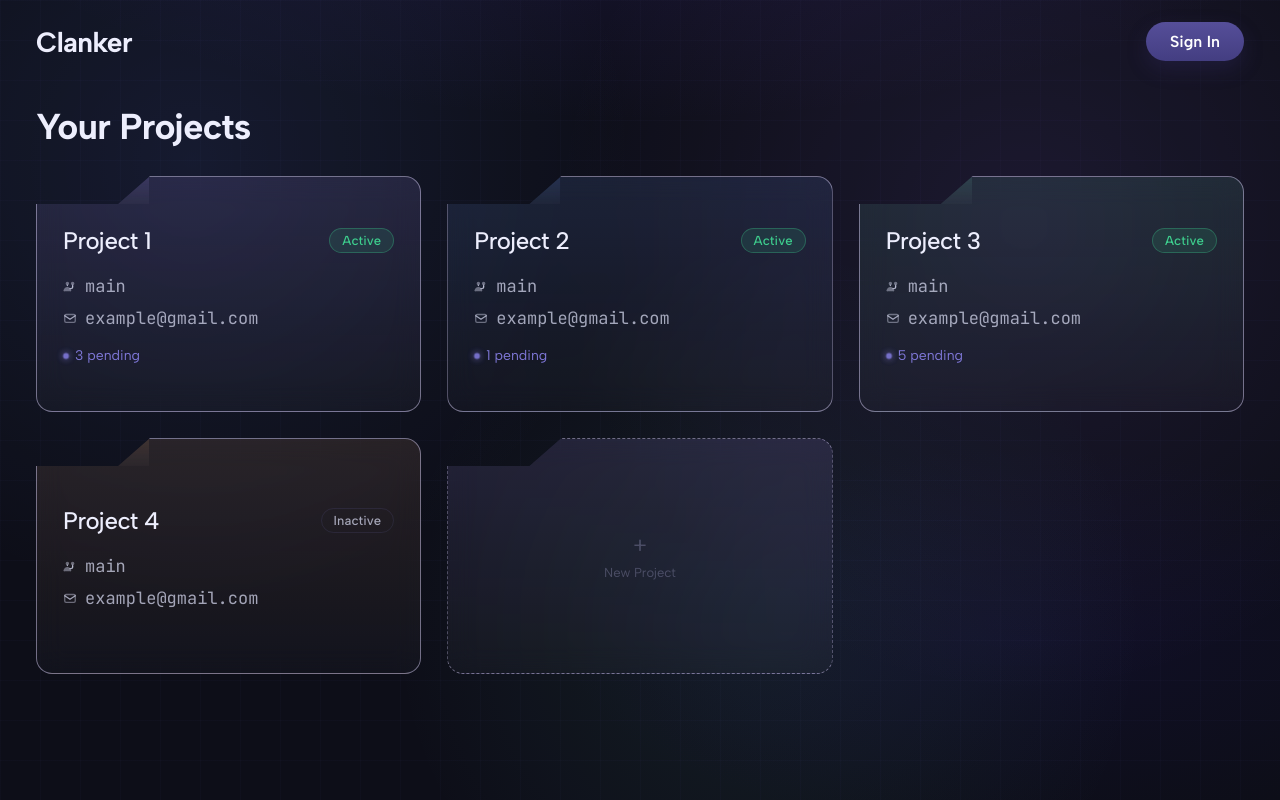
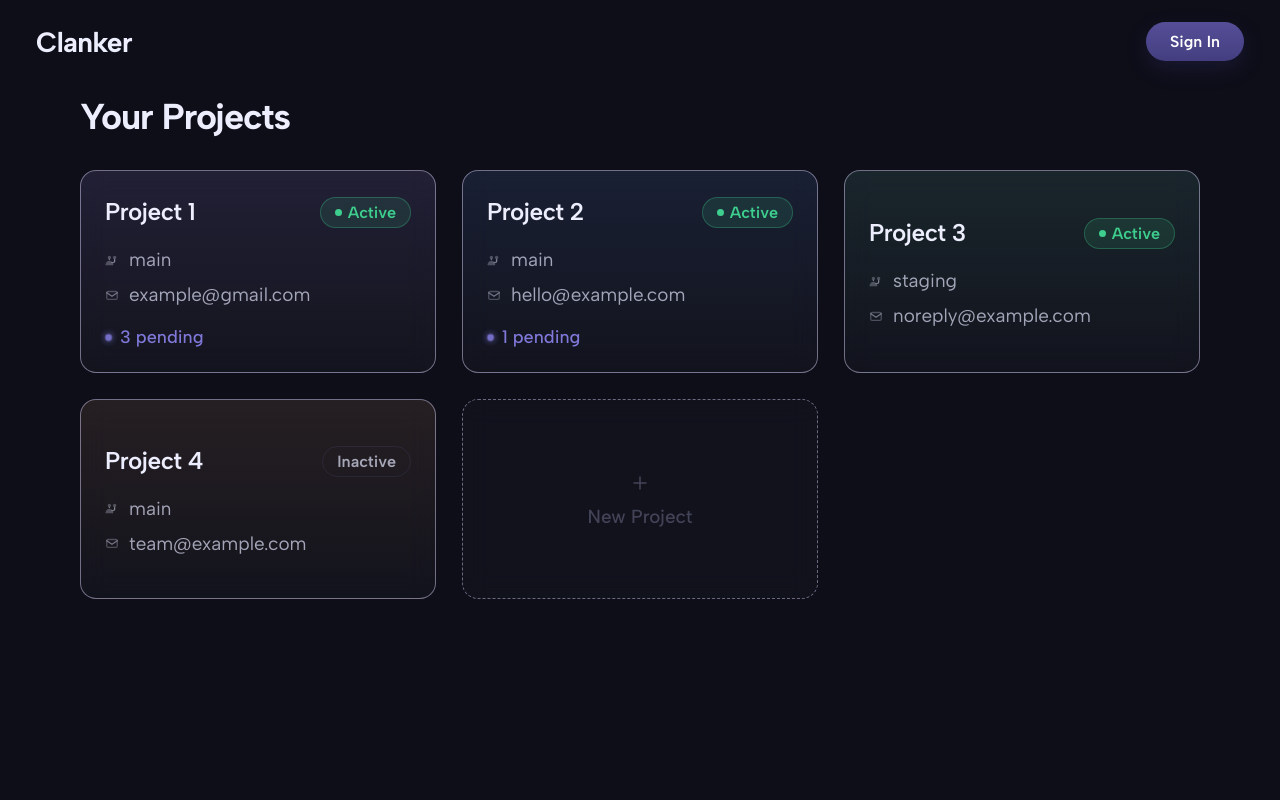
Before and after one commit to angela-yang/lahacks26, a Next.js app: page / in a window 1280 px wide. Built offline with nearby package versions, Linux system fonts and the light colour scheme.

Commit message:
Fixed design bugs

```diff
--- a/app/api/auth/[...nextauth]/route.ts
+++ /dev/null
@@ -1,3 +0,0 @@
-import { handlers } from "@/auth";
-
-export const { GET, POST } = handlers;
--- a/app/components/ProjectDetailView.tsx
+++ b/app/components/ProjectDetailView.tsx
@@ -2,7 +2,7 @@
 
 import { useState, useEffect } from "react";
 import Navbar from "./Navbar";
-import type { Project, Feedback } from "../page";
+import type { Project, Feedback, FeedbackStatus } from "../lib/data";
 
 interface Props {
   project: Project;
@@ -12,13 +12,26 @@ interface Props {
   onBackToProjects: () => void;
 }
 
-const STATUS_LABELS: Record<string, string> = {
-  pending: "Not Started",
+const STATUS_LABELS: Record<FeedbackStatus, string> = {
+  queued: "Not Started",
   implementing: "Ongoing",
   testing: "Ongoing",
-  staged: "Ongoing",
-  done: "Finished",
+  staging: "Ongoing",
+  deployed: "Finished",
+  rejected: "Rejected",
 };
+
+function feedbackToUiStage(status: FeedbackStatus): "not-started" | "ongoing" | "finished" {
+  if (status === "deployed") return "finished";
+  if (status === "queued" || status === "rejected") return "not-started";
+  return "ongoing";
+}
+
+function statusPillStageClass(status: FeedbackStatus): string {
+  const s = feedbackToUiStage(status);
+  const slug = s === "finished" ? "finished" : s === "not-started" ? "not-started" : "ongoing";
+  return `status-pill stage-${slug}`;
+}
 
 const PRIORITY_COLORS: Record<string, string> = {
   high: "priority-high",
@@ -131,7 +144,7 @@ export default function ProjectDetailView({
                       <span className={`priority-badge ${PRIORITY_COLORS[f.priority]}`}>
                         {f.priority.charAt(0).toUpperCase() + f.priority.slice(1)} Priority
                       </span>
-                      <span className={`status-pill stage-${f.status === "done" ? "finished" : f.status === "pending" ? "not-started" : "ongoing"}`}>
+                      <span className={statusPillStageClass(f.status)}>
                         {STATUS_LABELS[f.status]}
                       </span>
                     </div>
@@ -164,15 +177,15 @@ function BackIcon() {
 }
 
 function FeedbackDetail({ feedback }: { feedback: Feedback }) {
-  const toStage = (value: Feedback["status"]) =>
-    value === "done" ? "finished" : value === "pending" ? "not-started" : "ongoing";
-  const [status, setStatus] = useState<"not-started" | "ongoing" | "finished">(toStage(feedback.status));
+  const [status, setStatus] = useState<"not-started" | "ongoing" | "finished">(
+    feedbackToUiStage(feedback.status)
+  );
 
   const PIPELINE: Array<"not-started" | "ongoing" | "finished"> = ["not-started", "ongoing", "finished"];
   const currentIdx = PIPELINE.indexOf(status);
 
   useEffect(() => {
-    setStatus(toStage(feedback.status));
+    setStatus(feedbackToUiStage(feedback.status));
   }, [feedback]);
 
   const advance = () => {
--- a/app/components/ProjectsView.tsx
+++ b/app/components/ProjectsView.tsx
@@ -2,7 +2,7 @@
 
 import { useState, useEffect } from "react";
 import Navbar from "./Navbar";
-import type { Project } from "../page";
+import type { Project } from "../lib/data";
 
 interface Props {
   projects: Project[];
--- a/app/globals.css
+++ b/app/globals.css
@@ -1,4 +1,4 @@
-@import url('https://fonts.googleapis.com/css2?family=Albert+Sans:wght@400;500;600;700&family=JetBrains+Mono:wght@400;500&display=swap');
+@import url('https://fonts.googleapis.com/css2?family=Albert+Sans:wght@400;500;600;700&display=swap');
 
 /* ─── Reset & Tokens ─── */
 *, *::before, *::after { box-sizing: border-box; margin: 0; padding: 0; }
@@ -26,7 +26,7 @@
   --radius-card: 16px;
   --radius-sm: 8px;
   --font: 'Albert Sans', sans-serif;
-  --font-mono: 'JetBrains Mono', monospace;
+  --font-mono: 'Albert Sans', sans-serif;
   --transition: 200ms cubic-bezier(0.4, 0, 0.2, 1);
   --spring: 400ms cubic-bezier(0.34, 1.56, 0.64, 1);
 }
@@ -36,7 +36,14 @@ html, body {
   background: var(--bg);
   color: var(--text-primary);
   font-family: var(--font);
-  font-size: 16px;
+  font-size: 18px;
+}
+
+button,
+input,
+select,
+textarea {
+  font-family: var(--font);
 }
 
 /* ─── Background atmosphere ─── */
--- a/app/lib/data.ts
+++ b/app/lib/data.ts
@@ -30,43 +30,43 @@ export interface Project {
 export const MOCK_PROJECTS: Project[] = [
   {
     id: '1',
-    name: 'Acme Corp Portal',
+    name: 'Project 1',
     branch: 'main',
-    email: 'feedback@acmecorp.com',
+    email: 'example@gmail.com',
     status: 'active',
     feedbackCount: 3,
     lastActivity: '2 min ago',
-    tech: ['React', 'Node.js', 'PostgreSQL'],
+    tech: [],
   },
   {
     id: '2',
-    name: 'Luminary Design',
+    name: 'Project 2',
     branch: 'main',
-    email: 'dev@luminary.io',
+    email: 'hello@example.com',
     status: 'active',
     feedbackCount: 1,
     lastActivity: '18 min ago',
-    tech: ['Next.js', 'Tailwind'],
+    tech: [],
   },
   {
     id: '3',
-    name: 'Horizon SaaS',
+    name: 'Project 3',
     branch: 'staging',
-    email: 'tech@horizonsaas.com',
+    email: 'noreply@example.com',
     status: 'active',
-    feedbackCount: 5,
+    feedbackCount: 0,
     lastActivity: '1 hr ago',
-    tech: ['Vue', 'Django', 'Redis'],
+    tech: [],
   },
   {
     id: '4',
-    name: 'Vex Studio',
+    name: 'Project 4',
     branch: 'main',
-    email: 'studio@vex.co',
+    email: 'team@example.com',
     status: 'inactive',
     feedbackCount: 0,
     lastActivity: '3 days ago',
-    tech: ['Svelte', 'Supabase'],
+    tech: [],
   },
 ]
 
@@ -81,7 +81,7 @@ export const MOCK_FEEDBACK: Feedback[] = [
     priority: 'high',
     status: 'implementing',
     estimatedTime: '2–3 hours',
-    project: 'Acme Corp Portal',
+    project: 'Project 1',
     logs: [
       '→ Fetched email via IMAP',
       '→ Classified as UI bug, priority: high',
@@ -99,7 +99,7 @@ export const MOCK_FEEDBACK: Feedback[] = [
     priority: 'medium',
     status: 'queued',
     estimatedTime: '1–2 hours',
-    project: 'Acme Corp Portal',
+    project: 'Project 1',
   },
   {
     id: 'f3',
@@ -111,7 +111,7 @@ export const MOCK_FEEDBACK: Feedback[] = [
     priority: 'low',
     status: 'testing',
     estimatedTime: '30 min',
-    project: 'Acme Corp Portal',
+    project: 'Project 1',
     logs: [
       '→ Fetched email via IMAP',
       '→ Classified as UX issue, priority: low',
@@ -132,7 +132,7 @@ export const MOCK_FEEDBACK: Feedback[] = [
     priority: 'medium',
     status: 'staging',
     estimatedTime: '20 min',
-    project: 'Luminary Design',
+    project: 'Project 2',
     logs: [
       '→ Fetched email via IMAP',
       '→ Classified as content change',
--- /dev/null
+++ b/app/page.module.css
@@ -0,0 +1,228 @@
+/* Uses tokens from app/globals.css :root — all text Albert Sans via body */
+
+.card {
+  position: relative;
+  display: block;
+  width: 100%;
+  font: inherit;
+  color: inherit;
+  cursor: pointer;
+  text-align: left;
+  background: linear-gradient(180deg, rgba(255, 255, 255, 0.06), rgba(255, 255, 255, 0.028));
+  border: 1px solid rgba(210, 202, 240, 0.5);
+  border-radius: var(--radius-card);
+  padding: 26px 24px 24px;
+  min-height: 200px;
+  backdrop-filter: blur(14px);
+  opacity: 0;
+  transform: translateY(16px);
+  animation: cardIn 400ms cubic-bezier(0.34, 1.56, 0.64, 1) forwards;
+  transition:
+    border-color 200ms cubic-bezier(0.4, 0, 0.2, 1),
+    background 200ms cubic-bezier(0.4, 0, 0.2, 1),
+    transform 200ms cubic-bezier(0.4, 0, 0.2, 1),
+    box-shadow 200ms cubic-bezier(0.4, 0, 0.2, 1);
+}
+
+@keyframes cardIn {
+  to {
+    opacity: 1;
+    transform: translateY(0);
+  }
+}
+
+.card:hover {
+  border-color: rgba(225, 219, 247, 0.72);
+  background: linear-gradient(180deg, rgba(255, 255, 255, 0.075), rgba(255, 255, 255, 0.034));
+  transform: translateY(-2px);
+  box-shadow: 0 10px 30px rgba(92, 74, 165, 0.2);
+}
+
+.dimmed {
+  opacity: 0.55;
+}
+
+.dimmed:hover {
+  opacity: 0.72;
+}
+
+.grid .card:nth-child(4n + 1):not(.addCard) {
+  background: linear-gradient(180deg, rgba(178, 156, 255, 0.13), rgba(255, 255, 255, 0.026));
+}
+
+.grid .card:nth-child(4n + 2):not(.addCard) {
+  background: linear-gradient(180deg, rgba(118, 166, 255, 0.12), rgba(255, 255, 255, 0.024));
+}
+
+.grid .card:nth-child(4n + 3):not(.addCard) {
+  background: linear-gradient(180deg, rgba(120, 214, 191, 0.12), rgba(255, 255, 255, 0.024));
+}
+
+.grid .card:nth-child(4n + 4):not(.addCard) {
+  background: linear-gradient(180deg, rgba(246, 177, 121, 0.11), rgba(255, 255, 255, 0.024));
+}
+
+.cardHeader {
+  display: flex;
+  align-items: flex-start;
+  justify-content: space-between;
+  gap: 16px;
+  margin-bottom: 20px;
+}
+
+.cardName {
+  margin: 0;
+  font-size: 1.35rem;
+  font-weight: 600;
+  letter-spacing: -0.02em;
+  line-height: 1.25;
+  color: var(--text-primary);
+}
+
+.badge {
+  flex-shrink: 0;
+  font-size: 0.9rem;
+  font-weight: 600;
+  border-radius: 999px;
+  padding: 5px 14px;
+  border: 1px solid;
+  display: inline-flex;
+  align-items: center;
+  gap: 6px;
+}
+
+.badgeDot {
+  width: 7px;
+  height: 7px;
+  border-radius: 50%;
+  background: currentColor;
+}
+
+.active {
+  color: var(--green);
+  border-color: var(--green-border);
+  background: var(--green-bg);
+}
+
+.inactive {
+  color: var(--text-secondary);
+  border-color: var(--border);
+  background: transparent;
+}
+
+.paused {
+  color: var(--amber);
+  border-color: rgba(245, 183, 92, 0.35);
+  background: var(--amber-bg);
+}
+
+.cardMeta {
+  display: flex;
+  flex-direction: column;
+  gap: 12px;
+}
+
+.metaItem {
+  display: flex;
+  align-items: center;
+  gap: 10px;
+  font-size: 1.05rem;
+  font-family: var(--font);
+  color: var(--text-secondary);
+}
+
+.metaItem svg {
+  flex-shrink: 0;
+  opacity: 0.65;
+}
+
+.feedbackLine {
+  margin-top: 20px;
+  display: flex;
+  align-items: center;
+  gap: 8px;
+  font-size: 1rem;
+  font-weight: 500;
+  color: var(--accent);
+}
+
+.countDot {
+  width: 7px;
+  height: 7px;
+  border-radius: 50%;
+  background: var(--accent);
+  box-shadow: 0 0 8px var(--accent);
+  animation: pulse 2s infinite;
+}
+
+@keyframes pulse {
+  0%,
+  100% {
+    opacity: 1;
+    transform: scale(1);
+  }
+  50% {
+    opacity: 0.6;
+    transform: scale(0.85);
+  }
+}
+
+.main {
+  position: relative;
+  z-index: 1;
+  padding: 12px 36px 56px;
+}
+
+.container {
+  max-width: 1120px;
+  margin: 0 auto;
+}
+
+.title {
+  font-size: 2rem;
+  font-weight: 700;
+  letter-spacing: -0.03em;
+  color: var(--text-primary);
+  margin-bottom: 32px;
+}
+
+.grid {
+  display: grid;
+  grid-template-columns: repeat(auto-fill, minmax(280px, 1fr));
+  gap: 26px;
+}
+
+.addCard {
+  display: flex;
+  flex-direction: column;
+  align-items: center;
+  justify-content: center;
+  gap: 12px;
+  min-height: 200px;
+  border-style: dashed;
+  border-color: rgba(222, 210, 255, 0.45);
+  background: rgba(255, 255, 255, 0.02);
+  font-size: 1.05rem;
+  font-weight: 500;
+  color: var(--text-muted);
+  border-radius: var(--radius-card);
+}
+
+.addCard:hover {
+  border-style: solid;
+  border-color: var(--border-active);
+  color: var(--accent);
+  background: rgba(127, 120, 216, 0.06);
+}
+
+.addIcon {
+  display: flex;
+  align-items: center;
+  justify-content: center;
+  color: var(--text-muted);
+  transition: color 200ms ease;
+}
+
+.addCard:hover .addIcon {
+  color: var(--accent);
+}
--- a/app/page.tsx
+++ b/app/page.tsx
@@ -1,87 +1,137 @@
-"use client";
+'use client'
 
-import { useState } from "react";
-import ProjectsView from "./components/ProjectsView";
-import ProjectDetailView from "./components/ProjectDetailView";
+import { useMemo, useState } from 'react'
+import Navbar from './components/Navbar'
+import ProjectDetailView from './components/ProjectDetailView'
+import { MOCK_FEEDBACK, MOCK_PROJECTS, type Project } from './lib/data'
+import styles from './page.module.css'
 
-export type Project = {
-  id: string;
-  name: string;
-  branch: string;
-  email: string;
-  status: "active" | "inactive";
-  feedbackCount: number;
-};
+const STATUS_LABEL: Record<Project['status'], string> = {
+  active: 'Active',
+  inactive: 'Inactive',
+  paused: 'Paused',
+}
 
-export type Feedback = {
-  id: string;
-  projectId: string;
-  title: string;
-  from: string;
-  receivedAt: string;
-  priority: "high" | "low" | "medium";
-  estimatedTime: string;
-  content: string;
-  summary: string;
-  status: "pending" | "implementing" | "testing" | "staged" | "done";
-};
+function StatusBadge({ status }: { status: Project['status'] }) {
+  return (
+    <span className={`${styles.badge} ${styles[status]}`}>
+      {status === 'active' && <span className={styles.badgeDot} />}
+      {STATUS_LABEL[status]}
+    </span>
+  )
+}
 
-const MOCK_PROJECTS: Project[] = [
-  { id: "p1", name: "Project 1", branch: "main", email: "example@gmail.com", status: "active", feedbackCount: 3 },
-  { id: "p2", name: "Project 2", branch: "main", email: "example@gmail.com", status: "active", feedbackCount: 1 },
-  { id: "p3", name: "Project 3", branch: "main", email: "example@gmail.com", status: "active", feedbackCount: 5 },
-  { id: "p4", name: "Project 4", branch: "main", email: "example@gmail.com", status: "inactive", feedbackCount: 0 },
-];
+function ProjectCard({
+  project,
+  index,
+  onOpen,
+}: {
+  project: Project
+  index: number
+  onOpen: (p: Project) => void
+}) {
+  return (
+    <button
+      type="button"
+      className={`${styles.card} ${project.status === 'inactive' ? styles.dimmed : ''}`}
+      style={{ animationDelay: `${index * 60}ms` }}
+      onClick={() => onOpen(project)}
+    >
+      <div className={styles.cardHeader}>
+        <h3 className={styles.cardName}>{project.name}</h3>
+        <StatusBadge status={project.status} />
+      </div>
 
-const MOCK_FEEDBACK: Feedback[] = [
-  {
-    id: "f1", projectId: "p1", title: "Feedback lalalla", from: "example@gmail.com",
-    receivedAt: "2026-04-25 10:30 AM", priority: "high", estimatedTime: "2–4 hours",
-    content: "Lalallalallala here is some feedback that I want improved pls",
-    summary: "Lalallalallala here is a feedback summary yay", status: "pending",
-  },
-  {
-    id: "f2", projectId: "p1", title: "Feedback 2", from: "example@gmail.com",
-    receivedAt: "2026-04-25 10:30 AM", priority: "low", estimatedTime: "1–2 hours",
-    content: "Lalallalallala here is another feedback that needs fixing asap thank you",
-    summary: "Lalallalallala here is another feedback summary yay", status: "implementing",
-  },
-  {
-    id: "f3", projectId: "p1", title: "Navigation bug fix", from: "client@acme.com",
-    receivedAt: "2026-04-24 02:15 PM", priority: "medium", estimatedTime: "3–5 hours",
-    content: "The navigation bar breaks on mobile when the sidebar is open.",
-    summary: "Mobile nav bar conflicts with sidebar overlay.", status: "staged",
-  },
-  {
-    id: "f4", projectId: "p2", title: "Dark mode toggle", from: "example@gmail.com",
-    receivedAt: "2026-04-25 09:00 AM", priority: "low", estimatedTime: "1 hour",
-    content: "Please add a dark mode toggle to the settings page.",
-    summary: "Add dark mode toggle to settings.", status: "testing",
-  },
-  {
-    id: "f5", projectId: "p3", title: "Performance issue on dashboard", from: "stakeholder@corp.com",
-    receivedAt: "2026-04-25 08:00 AM", priority: "high", estimatedTime: "4–6 hours",
-    content: "Dashboard loads extremely slowly when there are more than 100 items.",
-    summary: "Dashboard pagination or lazy-loading needed.", status: "pending",
-  },
-];
+      <div className={styles.cardMeta}>
+        <div className={styles.metaItem}>
+          <BranchIcon />
+          <span>{project.branch}</span>
+        </div>
+        <div className={styles.metaItem}>
+          <MailIcon />
+          <span>{project.email}</span>
+        </div>
+      </div>
 
-export default function App() {
-  const [selectedProject, setSelectedProject] = useState<Project | null>(null);
+      {project.feedbackCount > 0 && (
+        <div className={styles.feedbackLine}>
+          <span className={styles.countDot} />
+          <span>{project.feedbackCount} pending</span>
+        </div>
+      )}
+    </button>
+  )
+}
+
+function BranchIcon() {
+  return (
+    <svg width="14" height="14" viewBox="0 0 16 16" fill="none" aria-hidden>
+      <path
+        d="M5 3a2 2 0 1 0 0 4 2 2 0 0 0 0-4zm0 6a4 4 0 0 0-3.9 3.1A1 1 0 0 0 2 14h6a1 1 0 0 0 .9-1.9A4 4 0 0 0 5 9zm6-6a2 2 0 1 0 0 4 2 2 0 0 0 0-4z"
+        fill="currentColor"
+        opacity="0.6"
+      />
+      <path d="M11 7v2M5 7v.5" stroke="currentColor" strokeWidth="1.5" strokeLinecap="round" />
+      <path d="M11 9a2 2 0 0 1-2 2H8" stroke="currentColor" strokeWidth="1.5" strokeLinecap="round" />
+    </svg>
+  )
+}
+
+function MailIcon() {
+  return (
+    <svg width="14" height="14" viewBox="0 0 16 16" fill="none" aria-hidden>
+      <rect x="2" y="4" width="12" height="9" rx="1.5" stroke="currentColor" strokeWidth="1.5" opacity="0.6" />
+      <path d="M2 5.5l6 4 6-4" stroke="currentColor" strokeWidth="1.5" strokeLinecap="round" />
+    </svg>
+  )
+}
+
+export default function ProjectsPage() {
+  const [selected, setSelected] = useState<Project | null>(null)
+
+  const feedbackForProject = useMemo(() => {
+    if (!selected) return []
+    return MOCK_FEEDBACK.filter((f) => f.project === selected.name)
+  }, [selected])
+
+  if (selected) {
+    return (
+      <ProjectDetailView
+        project={selected}
+        allProjects={MOCK_PROJECTS}
+        feedback={feedbackForProject}
+        onSelectProject={setSelected}
+        onBackToProjects={() => setSelected(null)}
+      />
+    )
+  }
 
   return (
-    <div className="app-root">
-      {selectedProject ? (
-        <ProjectDetailView
-          project={selectedProject}
-          allProjects={MOCK_PROJECTS}
-          feedback={MOCK_FEEDBACK.filter((f) => f.projectId === selectedProject.id)}
-          onSelectProject={setSelectedProject}
-          onBackToProjects={() => setSelectedProject(null)}
-        />
-      ) : (
-        <ProjectsView projects={MOCK_PROJECTS} onSelectProject={setSelectedProject} />
-      )}
-    </div>
-  );
+    <>
+      <Navbar />
+      <main className={styles.main}>
+        <div className={styles.container}>
+          <h1 className={styles.title}>Your Projects</h1>
+
+          <div className={styles.grid}>
+            {MOCK_PROJECTS.map((p, i) => (
+              <ProjectCard key={p.id} project={p} index={i} onOpen={setSelected} />
+            ))}
+            <button
+              type="button"
+              className={`${styles.card} ${styles.addCard}`}
+              style={{ animationDelay: `${MOCK_PROJECTS.length * 60}ms` }}
+            >
+              <div className={styles.addIcon}>
+                <svg width="20" height="20" viewBox="0 0 20 20" fill="none" aria-hidden>
+                  <path d="M10 4v12M4 10h12" stroke="currentColor" strokeWidth="1.5" strokeLinecap="round" />
+                </svg>
+              </div>
+              <span>New Project</span>
+            </button>
+          </div>
+        </div>
+      </main>
+    </>
+  )
 }
```
Also changed, not shown: app/components/Navbar.tsx (+1 -8 lines), auth.ts (deleted, +0 -11 lines).
